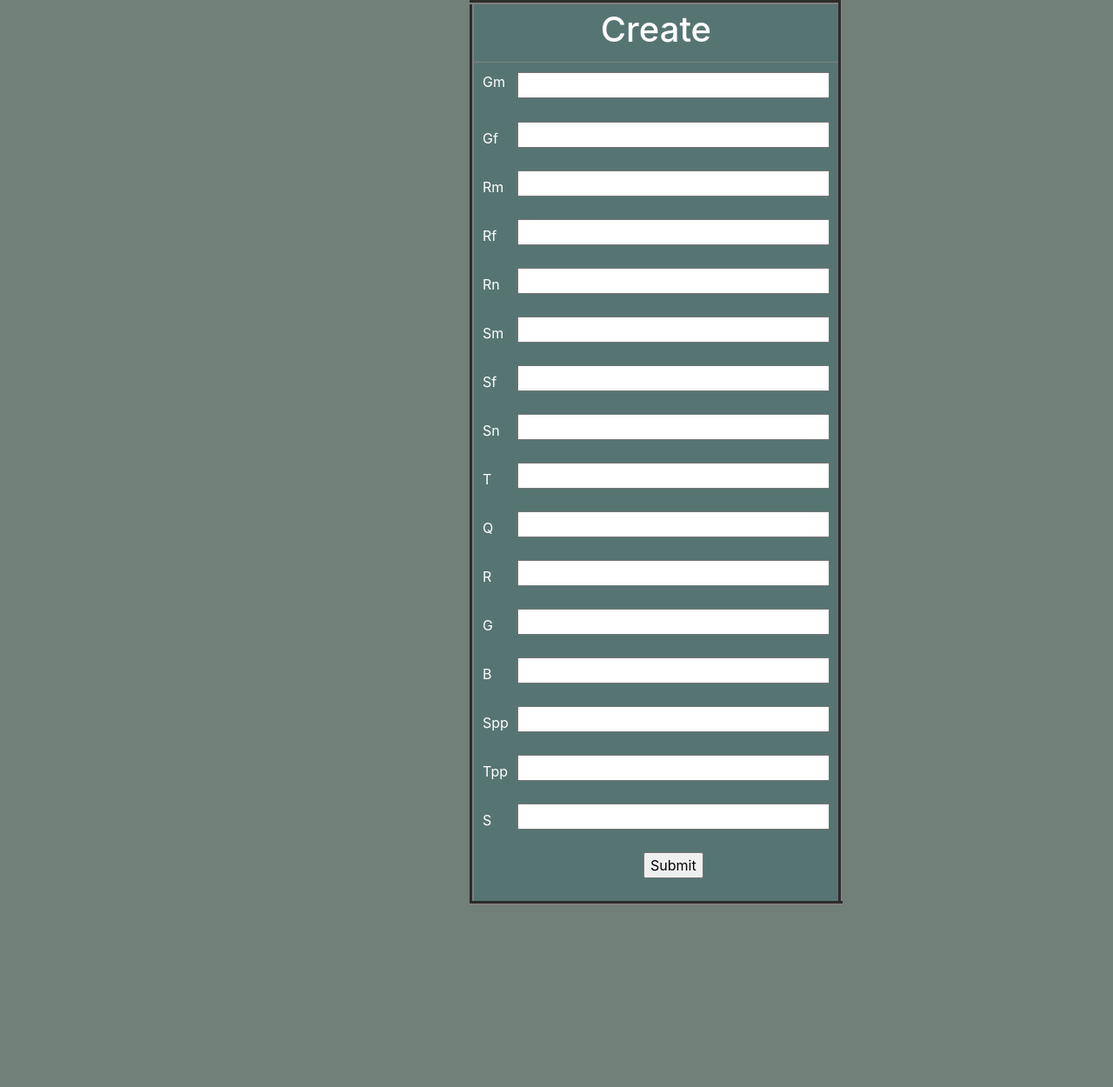
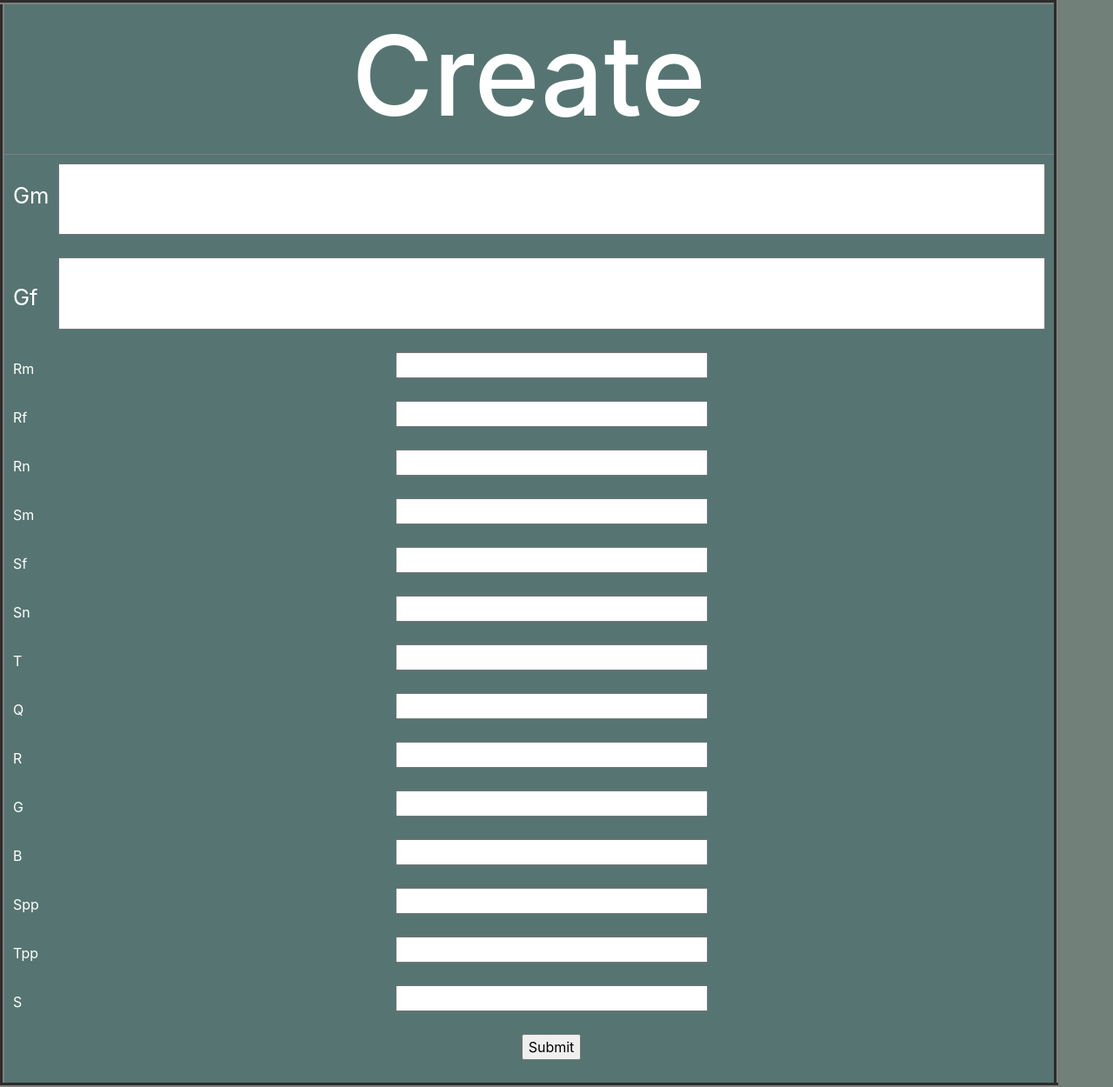
Before and after one commit to Th3M4ttman/SRGServer, a Python web app: template SRG/templates/create.html in a window 1280 px wide. Shown: the part 56-1306 px from the top of the page at 87% size. Before the commit the page ends 1097 px from the top, so only its background shows below. Run offline with Jinja, Linux system fonts and the light colour scheme; the template is opened without the code that fills it, so the values that code supplies are empty, except form fields; form fields are guessed from the names that the template uses; some libraries are stand-ins or nearby versions.

Commit message:
Update create.html

```diff
--- a/SRG/templates/create.html
+++ b/SRG/templates/create.html
@@ -2,12 +2,12 @@
 
 {% block content %}
 	<form action="" method="post">
-	<div style="width: 200px; display: block; margin-left: auto; margin-right: auto;">
+	<div style="width: 200px; display: block;">
 		<table style="height: 50%; width: 50%; background-color: #567572FF; margin-left: auto; margin-right: auto;" border="5" width= "50%"; cellpadding="5">
 		<tbody>
 		<tr>
 		<td style="width: 50%; text-align: center;">
-		<h1><span style="color: #ffffff;">Create</span></h1>
+		<h1 style="font-size:10vw"><span style="color: #ffffff;">Create</span></h1>
 		</td>
 		</tr>
 		<tr>
@@ -15,15 +15,15 @@
 		<table style="height: 50%; margin-left: auto; margin-right: auto;" border="0" width= "50%"; cellpadding="5">
 		<tbody>
 		<tr>
-		<td style="width: 50%;text-align: left; color: #ffffff;"><p>{{form.Gm.label}}</p></td>
+		<td style="width: 50%;text-align: left; color: #ffffff; font-size:2vw"><p>{{form.Gm.label}}</p></td>
 		<td style="width: 50%; text-align: center;">
-		<p style="color: #ffffff;">{{form.Gm(size=30)}}</p>
+		<p style="color: #ffffff; font-size:4vw">{{form.Gm(size=30)}}</p>
 		</td>
 		</tr>
 		<tr>
-		<td style="width: 50%; text-align: left; color: #ffffff;">{{form.Gf.label}}</td>
+		<td style="width: 50%; text-align: left; color: #ffffff; font-size:2vw">{{form.Gf.label}}</td>
 		<td style="width: 50%; text-align:center;">
-		<p style="color: #ffffff;">{{form.Gf(size=30)}}</p>
+		<p style="color: #ffffff; font-size:4vw">{{form.Gf(size=30)}}</p>
 		</td>
 		</tr>
 		<tr>
```
